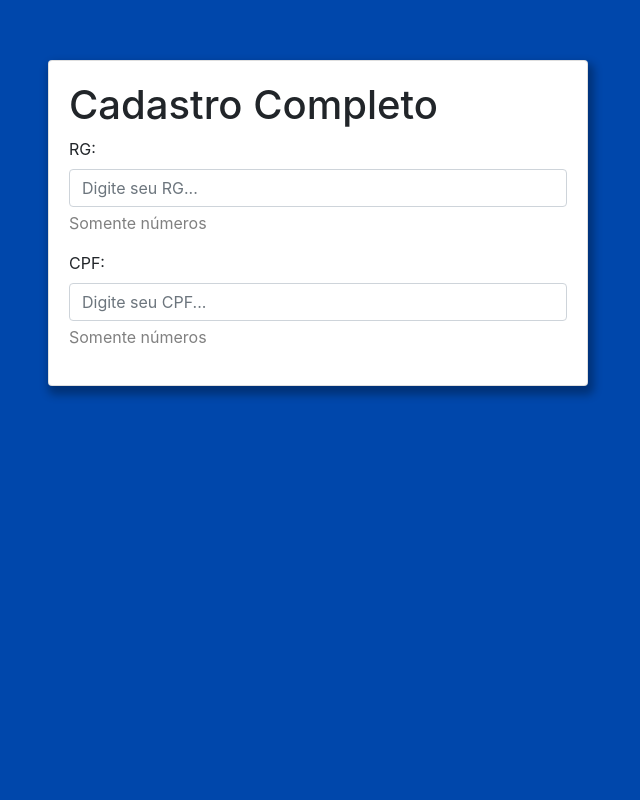
After one commit to lucasrodrigof/site, a PHP site: page /cadastro.php in a window 1280 px wide. The commit adds this page. Shown: the whole page, without its empty margins (37-677 px from the left). Run offline with PHP 8.4, Linux system fonts and the light colour scheme.

Commit message:
Add files via upload

```diff
--- /dev/null
+++ b/codigos/Site TV Taubaté/cadastro.php
@@ -0,0 +1,37 @@
+<html lang="pt-br">
+<head>
+    <meta charset="UTF-8">
+    <meta http-equiv="X-UA-Compatible" content="IE=edge">
+    <meta name="viewport" content="width=device-width, initial-scale=1.0">
+    <title>Cadastro</title>
+    <link rel="stylesheet" href="css\bootstrap.min.css">
+    <link rel="stylesheet" href="css\style.css">
+</head>
+<body>
+<div class="container">
+    <div class="row">
+        <div class="col-6">
+            <div class="card">
+                <div class="card-body">
+                    <h1>Cadastro Completo</h1>
+                    <form action="">
+                        <div class="form-group">
+                            <label for="rg">RG:</label>
+                            <input class="form-control" type="number" name="rg" id="rg" placeholder="Digite seu RG...">
+                            <div id="rg" class="form-text">Somente números</div>
+                        </div>
+                        <div class="form-group">
+                            <label for="cpf">CPF:</label>
+                            <input class="form-control" type="number" name="cpf" id="cpf" placeholder="Digite seu CPF...">
+                            <div id="cpf" class="form-text">Somente números</div>
+                        </div>
+                    </form>
+                </div>
+            </div>
+        </div>
+    </div>
+</div>
+<script src="js/jquery-3.3.1.slim.min.js"></script>
+<script src="js/bootstrap.min.js"></script>
+</body>
+</html>
```
Also changed, not shown: codigos/Site TV Taubaté/index.php (line endings or trailing spaces).
